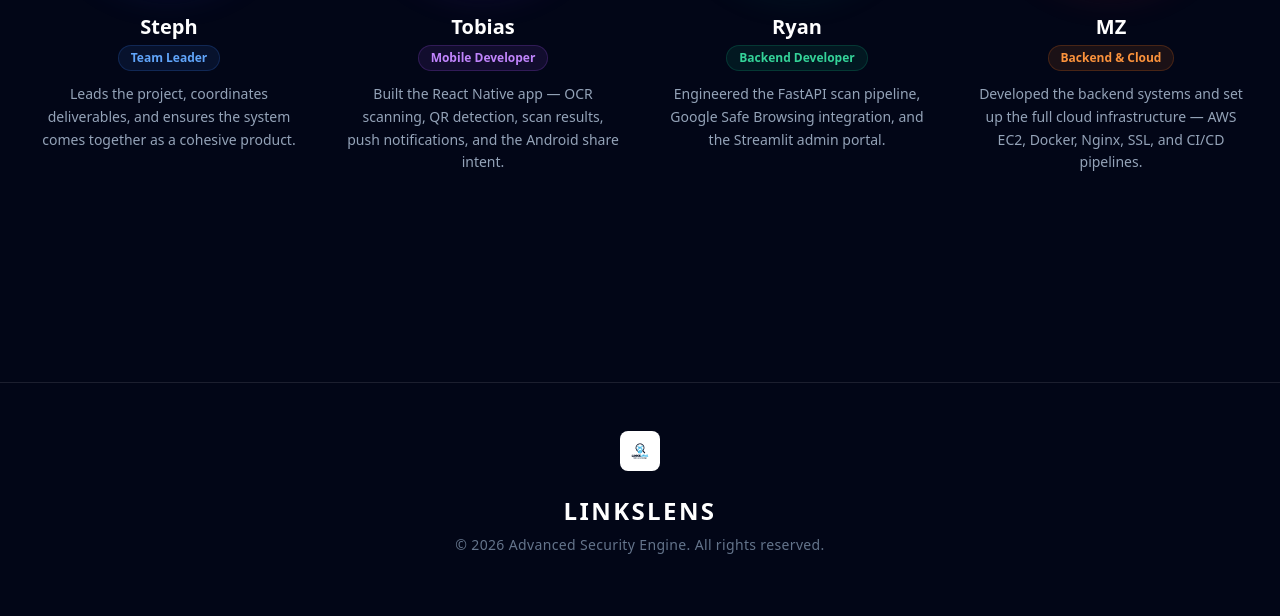
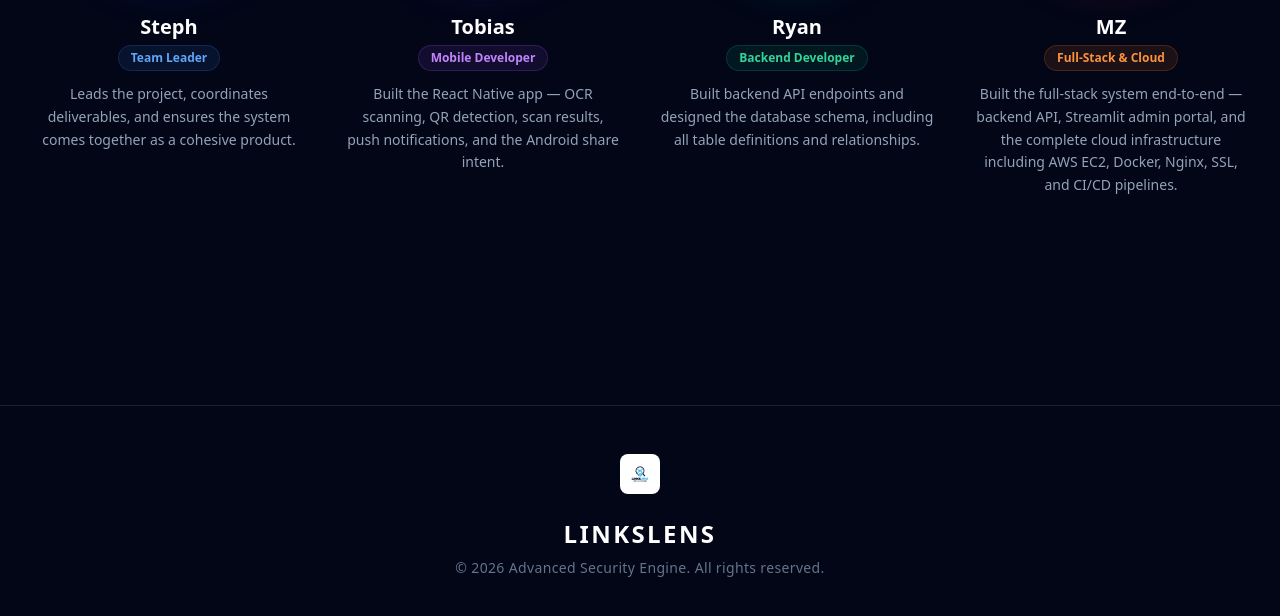
Before and after one commit to Ziriki/CSIT321-LinksLens, a plain HTML site: page website/index.html in a window 1280 px wide. Shown: the part 3295-3911 px from the top of the page. Drawn offline with nearby package versions, Linux system fonts and the light colour scheme; files that its build step writes are made by us from their sources.

Commit message:
Update marketing website

```diff
--- a/website/index.html
+++ b/website/index.html
@@ -219,7 +219,7 @@
                     <p class="text-xs text-slate-400 dark:text-slate-500 mb-4">click to reveal 📸</p>
                     <h3 class="text-xl font-bold text-slate-900 dark:text-white mb-1">Ryan</h3>
                     <span class="inline-block px-3 py-1 rounded-full text-xs font-semibold bg-emerald-500/10 text-emerald-600 dark:text-emerald-400 border border-emerald-500/20 mb-3">Backend Developer</span>
-                    <p class="text-sm text-slate-500 dark:text-slate-400 leading-relaxed">Engineered the FastAPI scan pipeline, Google Safe Browsing integration, and the Streamlit admin portal.</p>
+                    <p class="text-sm text-slate-500 dark:text-slate-400 leading-relaxed">Built backend API endpoints and designed the database schema, including all table definitions and relationships.</p>
                 </div>
 
                 <!-- MZ — Backend & Cloud Infrastructure -->
@@ -232,8 +232,8 @@
                     </div>
                     <p class="text-xs text-slate-400 dark:text-slate-500 mb-4">click to reveal 📸</p>
                     <h3 class="text-xl font-bold text-slate-900 dark:text-white mb-1">MZ</h3>
-                    <span class="inline-block px-3 py-1 rounded-full text-xs font-semibold bg-orange-500/10 text-orange-600 dark:text-orange-400 border border-orange-500/20 mb-3">Backend & Cloud</span>
-                    <p class="text-sm text-slate-500 dark:text-slate-400 leading-relaxed">Developed the backend systems and set up the full cloud infrastructure — AWS EC2, Docker, Nginx, SSL, and CI/CD pipelines.</p>
+                    <span class="inline-block px-3 py-1 rounded-full text-xs font-semibold bg-orange-500/10 text-orange-600 dark:text-orange-400 border border-orange-500/20 mb-3">Full-Stack & Cloud</span>
+                    <p class="text-sm text-slate-500 dark:text-slate-400 leading-relaxed">Built the full-stack system end-to-end — backend API, Streamlit admin portal, and the complete cloud infrastructure including AWS EC2, Docker, Nginx, SSL, and CI/CD pipelines.</p>
                 </div>
 
             </div>
```
Also changed, not shown: 4 other files.
